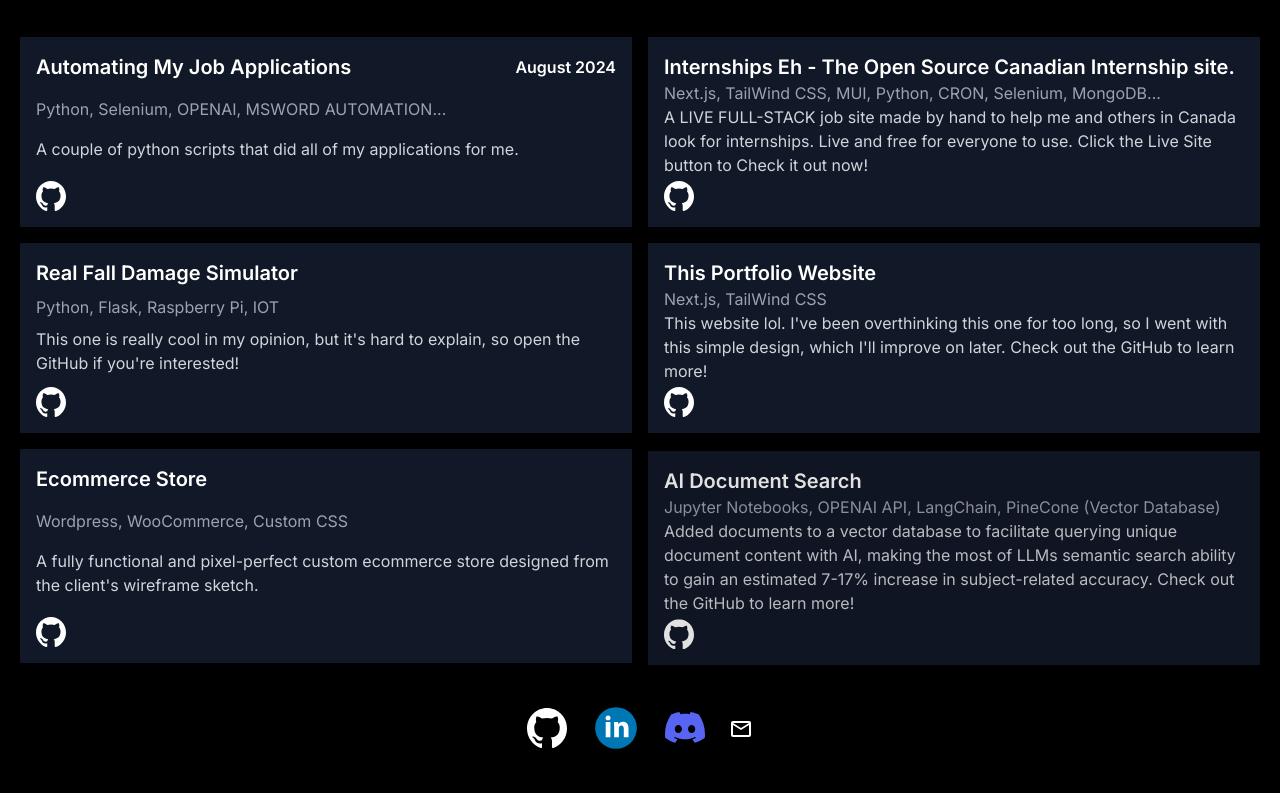
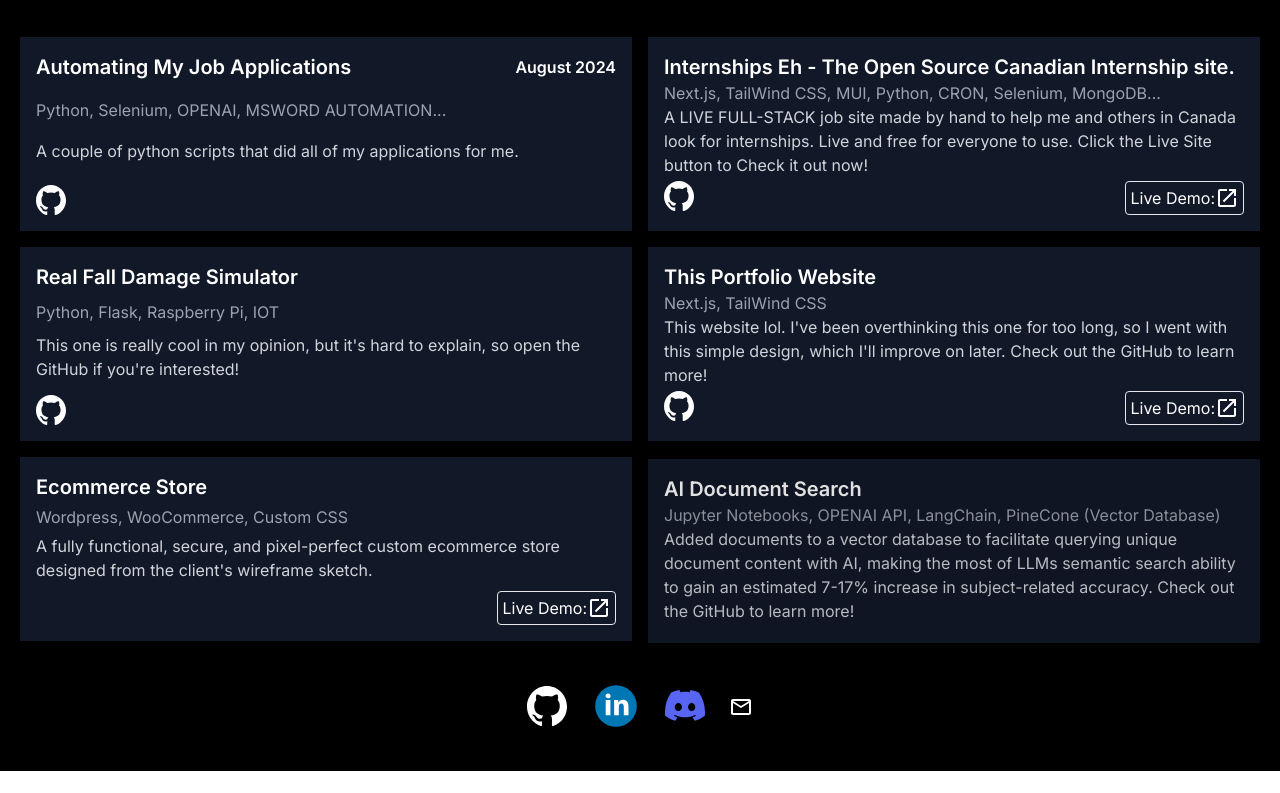
Before and after one commit to SimonAmable/Portfolio, a Next.js app: page / in a window 1280 px wide. Shown: the part 558-1351 px from the top of the page. After the commit the page ends 1329 px from the top, so only its background shows below. Built offline with nearby package versions, Linux system fonts and the light colour scheme.

Commit message:
adding links to projects

```diff
--- a/src/app/layout.js
+++ b/src/app/layout.js
@@ -7,8 +7,8 @@ import Footer from "./ui/Footer";
 const inter = Inter({ subsets: ["latin"] });
 
 export const metadata = {
-  title: "Simon Amables Portfolio",
-  description: "MADE WITH LOVE BY SIMON AMABLE",
+  title: "Simon Amable",
+  description: "WEBSITE MADE WITH LOVE BY SIMON AMABLE",
 };
 
 export default function RootLayout({ children }) {
--- a/src/app/ui/ProjectCard.jsx
+++ b/src/app/ui/ProjectCard.jsx
@@ -11,14 +11,15 @@ const ProjectCard = ({ project,style }) => {
       </div>
       <p className='text-gray-400'>{project.technologies}</p>
       <p className='text-gray-300'>{project.description}</p>
-      <div className='flex justify-between pt-1'>
-        <a target="_blank" href={project.github_link} className='hover:opacity-70'>
+      <div className='flex justify-between  pt-1'>
+      {project.github_link && <a target="_blank" href={project.github_link} className='hover:opacity-70'>
           <Image src='/github.svg' width={30} height={30} alt="Github Link" />
-        </a>
+        </a> }
+        <div></div>
         {project.live_link && <a target="_blank" href={project.live_link} className='flex flex-row border rounded p-1 hover:opacity-70'>
           <p>Live Demo:</p>
           <OpenInNewIcon />
-        </a>}
+        </a> }
       </div>
     </div>
   );
--- a/src/app/ui/Projects.jsx
+++ b/src/app/ui/Projects.jsx
@@ -4,49 +4,49 @@ import OpenInNewIcon from '@mui/icons-material/OpenInNew';
 import ProjectCard from './ProjectCard'; // Make sure the path to ProjectCard is correct
 
 const Projects = () => {
+
   const projectItems = [
     {
       title: 'Automating My Job Applications',
       date: 'August 2024',
       technologies: 'Python, Selenium, OPENAI, MSWORD AUTOMATION...',
       description: 'A couple of python scripts that did all of my applications for me.',
-      github: '',
-      demo: '',
+      github_link: 'https://github.com/SimonAmable/automating_my_job_applications',
+      live_link: '',
     },
     {
       title: 'Internships Eh - The Open Source Canadian Internship site.',
       technologies: 'Next.js, TailWind CSS, MUI, Python, CRON, Selenium, MongoDB...',
       description: 'A LIVE FULL-STACK job site made by hand to help me and others in Canada look for internships. Live and free for everyone to use. Click the Live Site button to Check it out now!',
-      github: '',
-      demo: '',
+      github_link: 'https://github.com/SimonAmable/The-Open-Source-Canadian-Coop-Page',
+      live_link: 'https://theopensourcecanadiancooppage.vercel.app/',
     },
     {
       title: 'Real Fall Damage Simulator',
       technologies: 'Python, Flask, Raspberry Pi, IOT',
       description: 'This one is really cool in my opinion, but it\'s hard to explain, so open the GitHub if you\'re interested!',
-      github: '',
-      demo: '',
+      github_link: 'https://github.com/SimonAmable/real_fall_damage_simulator',
+      live_link: '',
     },
     {
       title: 'This Portfolio Website',
       technologies: 'Next.js, TailWind CSS',
       description: 'This website lol. I\'ve been overthinking this one for too long, so I went with this simple design, which I\'ll improve on later. Check out the GitHub to learn more!',
-      github: '',
-      demo: '',
+      github_link: 'https://github.com/SimonAmable/Portfolio',
+      live_link: 'https://SimonAmable.com',
     },
     {
       title: 'Ecommerce Store',
       technologies: 'Wordpress, WooCommerce, Custom CSS',
-      description: 'A fully functional and pixel-perfect custom ecommerce store designed from the client\'s wireframe sketch.',
-      github: '',
-      demo: '',
+      description: 'A fully functional, secure, and pixel-perfect custom ecommerce store designed from the client\'s wireframe sketch.',
+      live_link: 'https://seekingremedy.com/',
     },
     {
       title: 'AI Document Search',
       technologies: 'Jupyter Notebooks, OPENAI API, LangChain, PineCone (Vector Database)',
       description: 'Added documents to a vector database to facilitate querying unique document content with AI, making the most of LLMs semantic search ability to gain an estimated 7-17% increase in subject-related accuracy. Check out the GitHub to learn more!',
-      github: '',
-      demo: '',
+      github_link: '',
+      live_link: '',
     }
   ];
 
```
